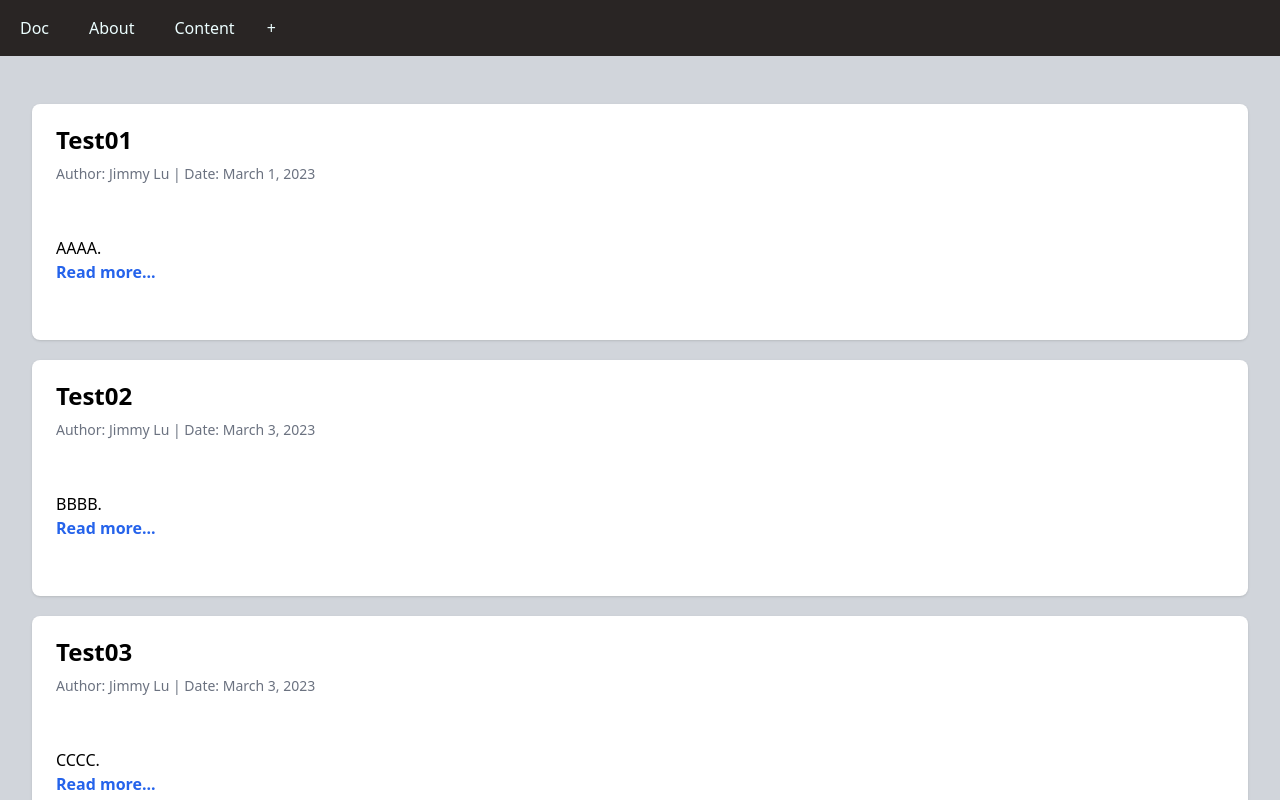
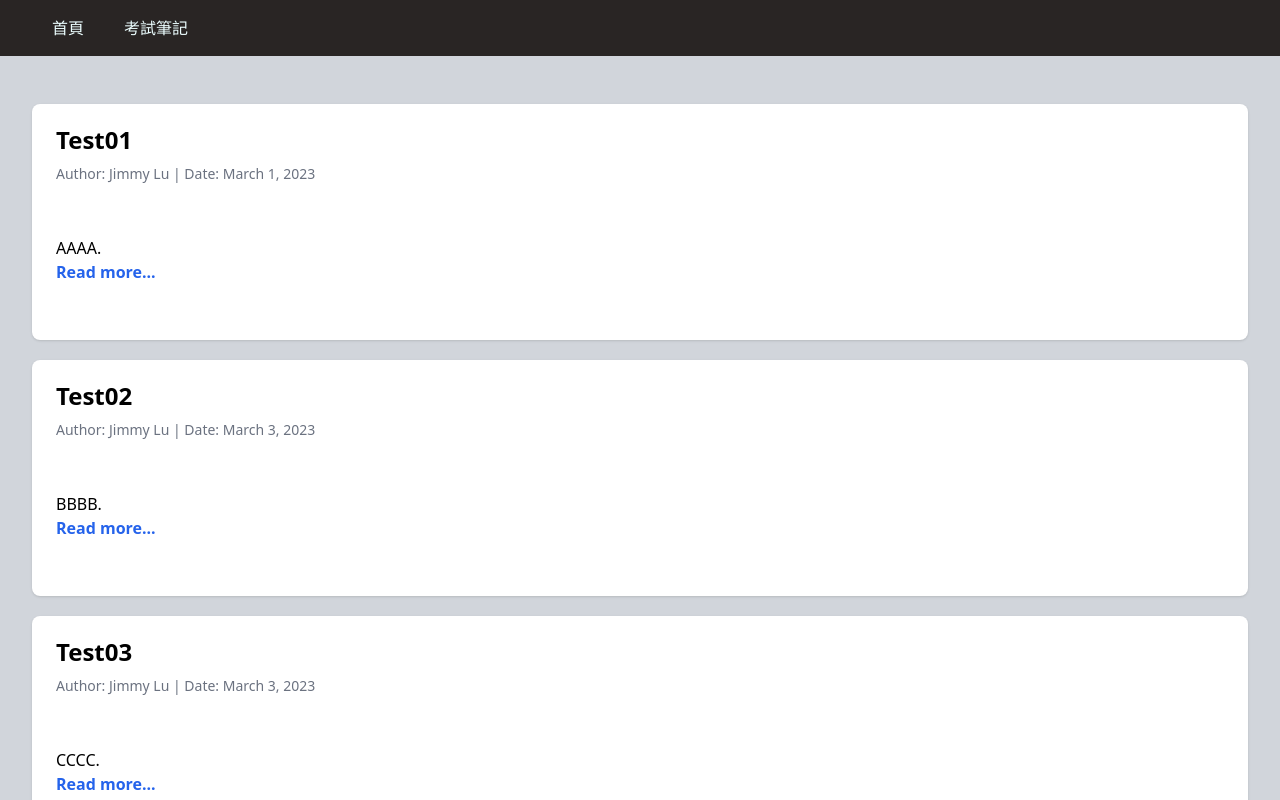
Before and after one commit to Jimmyluluu/PersonalBlog, a Vue app: page / in a window 1280 px wide. Shown: the top 800 px of the page. Built offline with nearby package versions, Linux system fonts and the light colour scheme.

Commit message:
fix nav bar

```diff
--- a/src/pages/App.vue
+++ b/src/pages/App.vue
@@ -1,8 +1,21 @@
-<script setup>
-import HelloWorld from "./HomePage.vue";
-</script>
-
 <template>
-  <div></div>
-  <HelloWorld />
+  <nav class="w-screen bg-stone-800 py-4 justify-items-start">
+    <div class="max-w-2xl px-auto px-4 sm:px-6 lg:px-8">
+      <div class="flex items-center">
+        <router-link
+          class="text-cyan-50 px-5 hover:bg-gray-400 rounded-md font-medium"
+          to="/"
+          >首頁</router-link
+        >
+        <router-link
+          class="text-cyan-50 px-5 hover:bg-gray-400 rounded-md font-medium"
+          to="/exam"
+          >考試筆記</router-link
+        >
+      </div>
+    </div>
+  </nav>
+  <div>
+    <router-view></router-view>
+  </div>
 </template>
--- a/src/pages/HomePage.vue
+++ b/src/pages/HomePage.vue
@@ -1,17 +1,4 @@
 <template>
-  <header class="bg-stone-800 py-4 justify-items-start">
-    <div class="flex ">
-      <div v-for="item in items">
-        <a :href="item.http" class="text-cyan-50 px-5 hover:bg-gray-400">{{
-          item.name
-        }}</a>
-      </div>
-      <div class="flex">
-        <a class="text-cyan-50 hover:bg-gray-400 px-3" @click="add">+</a>
-      </div>
-    </div>
-  </header>
-
   <div class="bg-auto bg-gray-300 flex-grow">
     <div class="row">
       <div class="mx-auto py-4">
@@ -42,7 +29,8 @@
 
   <footer class="w-full bg-gray-900 text-gray-200 text-center py-2">
     <nav>
-      <p class="inline-flex">&copy; 2023 Jimmy Lu</p>
+      <a class="inline-flex px-10">&copy; 2023 Jimmy Lu</a>
+      <a href="https://github.com/Jimmyluluu">Github</a>
     </nav>
   </footer>
 </template>
--- a/src/router.js
+++ b/src/router.js
@@ -1,12 +1,18 @@
 import { createRouter, createWebHistory } from "vue-router";
 
 import Home from "./pages/HomePage.vue";
+import Exam from "./pages/ExamPage.vue";
 
 const routes = [
   {
     path: "/",
     name: "Home",
     component: Home,
+  },
+  {
+    path: "/exam",
+    name: "Exam",
+    component: Exam,
   },
 ];
 
```
